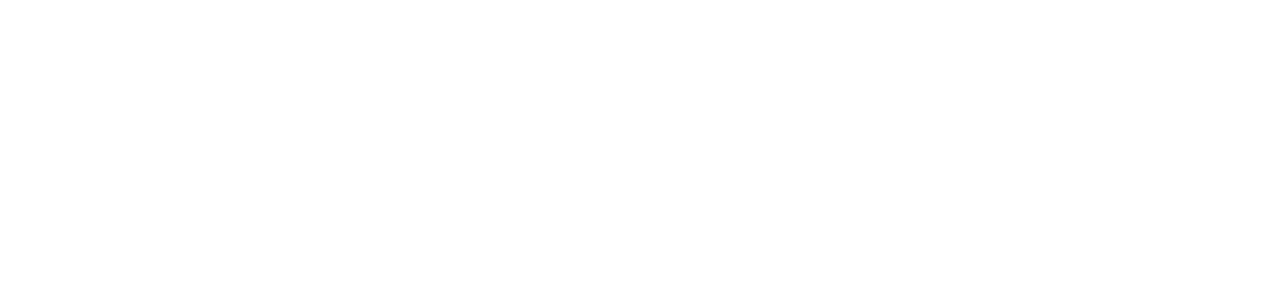
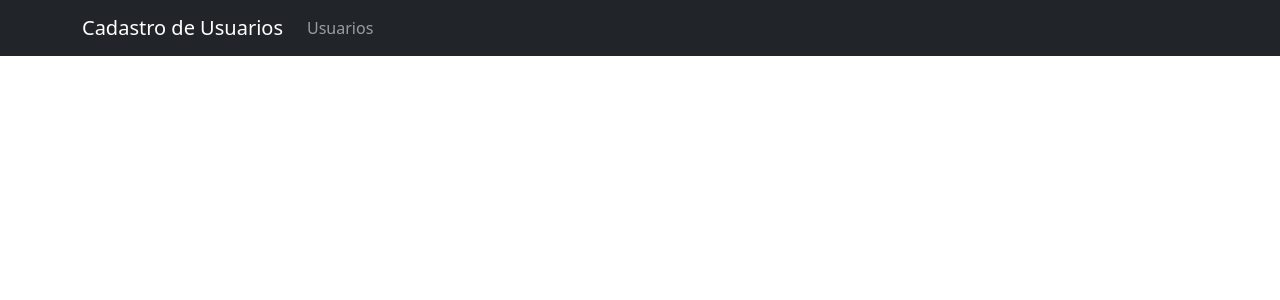
Before and after one commit to RoAlencar/DIO-Modulo4-Angular, an Angular app in the folder crud-dio-angular/: page / in a window 1280 px wide. Shown: the top 300 px of the page. Built offline with nearby package versions, Linux system fonts and the light colour scheme.

Commit message:
Criando o componente header

```diff
--- a/crud-dio-angular/src/app/app.component.html
+++ b/crud-dio-angular/src/app/app.component.html
@@ -1 +1,8 @@
-<router-outlet></router-outlet>
+<app-header></app-header>
+<section class="container d-flex aling-items-center justify-content-center">
+    <div class="row w-100">
+        <div class="col-12">
+            <router-outlet></router-outlet>
+        </div>
+    </div>
+</section>
--- a/crud-dio-angular/src/app/app.module.ts
+++ b/crud-dio-angular/src/app/app.module.ts
@@ -3,10 +3,12 @@
 
 import { AppRoutingModule } from './app-routing.module';
 import { AppComponent } from './app.component';
+import { HeaderComponent } from './components/header/header.component';
 
 @NgModule({
   declarations: [
-    AppComponent
+    AppComponent,
+    HeaderComponent
   ],
   imports: [
     BrowserModule,
--- /dev/null
+++ b/crud-dio-angular/src/app/components/header/header.component.html
@@ -0,0 +1,16 @@
+<nav class="navbar navbar-expand-lg navbar-dark bg-dark">
+  <div class="container">
+    <a routerLink="/" class="navbar-brand">Cadastro de Usuarios</a>
+    <button class="navbar-toggler" type="button" data-toggle="collapse" data-target="#navbarSupportedContent" aria-controls="navbarSupportedContent" aria-expanded="false" aria-label="Toggle navigation">
+      <span class="navbar-toggler-icon"></span>
+    </button>
+
+    <div class="collapse navbar-collapse" id="navbarSupportedContent">
+      <ul class="navbar-nav mr-auto">
+        <li class="nav-item">
+          <a routerLink="/" class="nav-link">Usuarios</a>
+        </li>
+      </ul>
+    </div>
+  </div>
+</nav>
--- /dev/null
+++ b/crud-dio-angular/src/app/components/header/header.component.ts
@@ -0,0 +1,15 @@
+import { Component, OnInit } from '@angular/core';
+
+@Component({
+  selector: 'app-header',
+  templateUrl: './header.component.html',
+  styleUrls: ['./header.component.css']
+})
+export class HeaderComponent implements OnInit {
+
+  constructor() { }
+
+  ngOnInit(): void {
+  }
+
+}
```
Also changed, not shown: crud-dio-angular/src/app/components/header/header.component.css (added), 1 other file (tests, documents, lock files or other folders).
